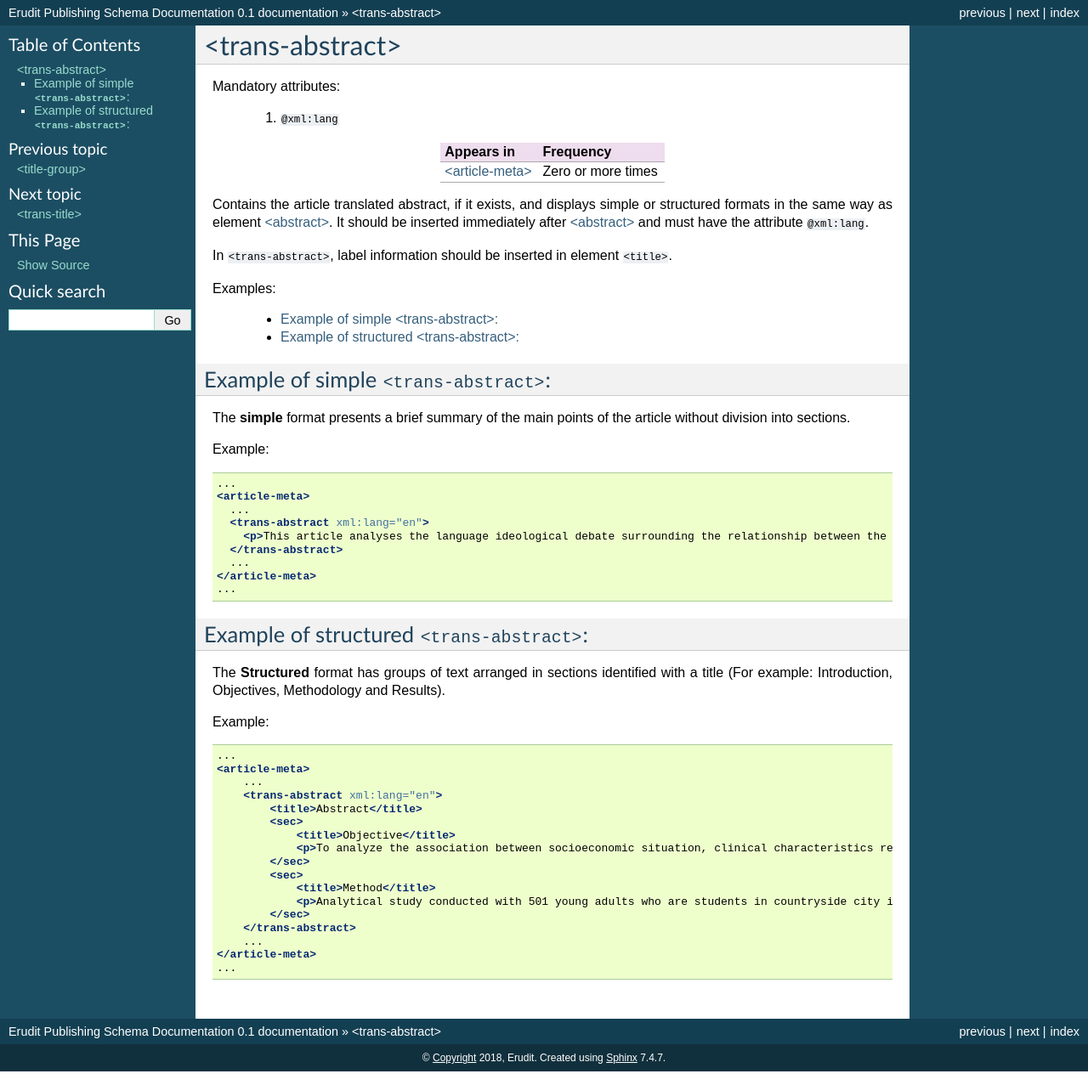
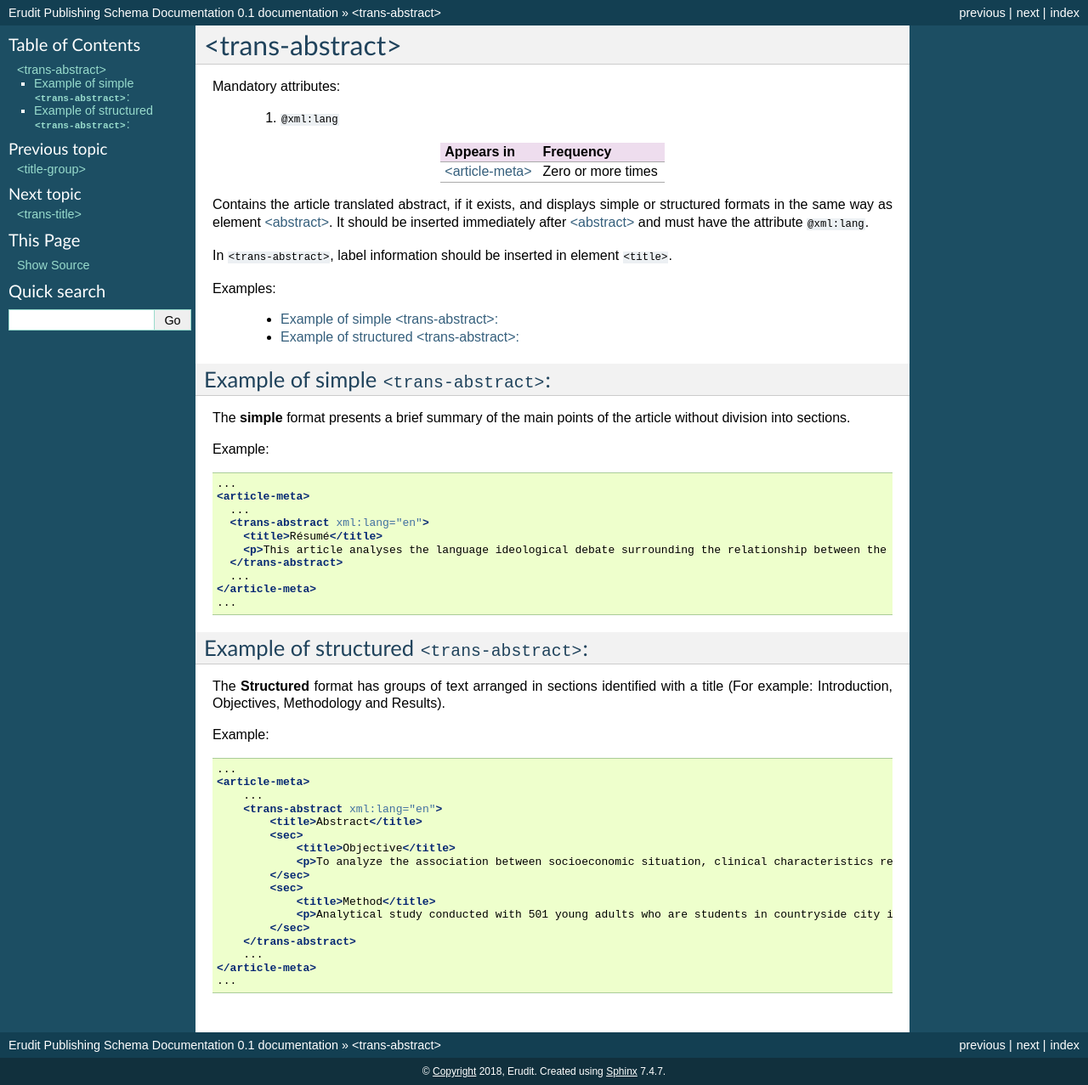
Before and after one commit to erudit/erudit-ps-documentation, a Sphinx documentation site: the page built from docs/source/tagset/element-trans-abstract.rst, in a window 1280 px wide. Shown: the whole page at 85% size. Built offline with Sphinx 7.4.7, drawn with Linux system fonts in a browser that asks for light colours; pages that are not in the unit, such as notebooks, are missing from menus.

Commit message:
Including element trans-abstract docs

```diff
--- a/docs/source/tagset/element-trans-abstract.rst
+++ b/docs/source/tagset/element-trans-abstract.rst
@@ -37,6 +37,7 @@ Example:
     <article-meta>
       ...
       <trans-abstract xml:lang="en">
+        <title>Résumé</title>
         <p>This article analyses the language ideological debate surrounding the relationship between the future of the Canadian Francophonie, the quality of the language, and the duty of young people to preserve it. The idea that young people in particular are responsible for the deterioration of a language is part of an old and recurring discourse. We examine its resurgence between the fall of 2012 and the spring of 2013 in Acadie, as seen in media texts that share strong argumentative similarities. Through a critical approach, we show that the positions staked out in this debate draw their legitimacy and authority from the ideological foundations of modern political nationalism, which construe language as the central feature of identity and language proficiency as a skill that is accessible to all.</p>
       </trans-abstract>
       ...
```
